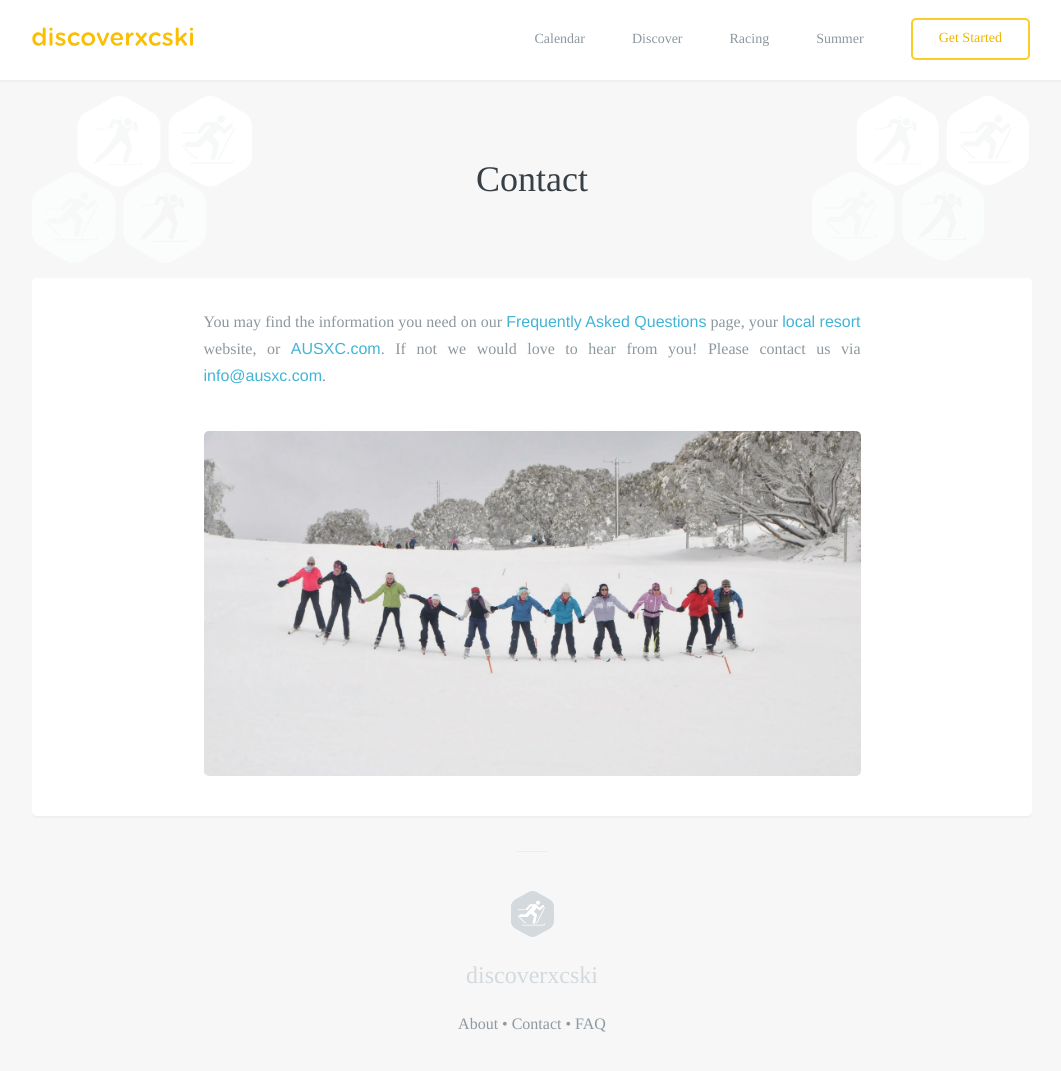
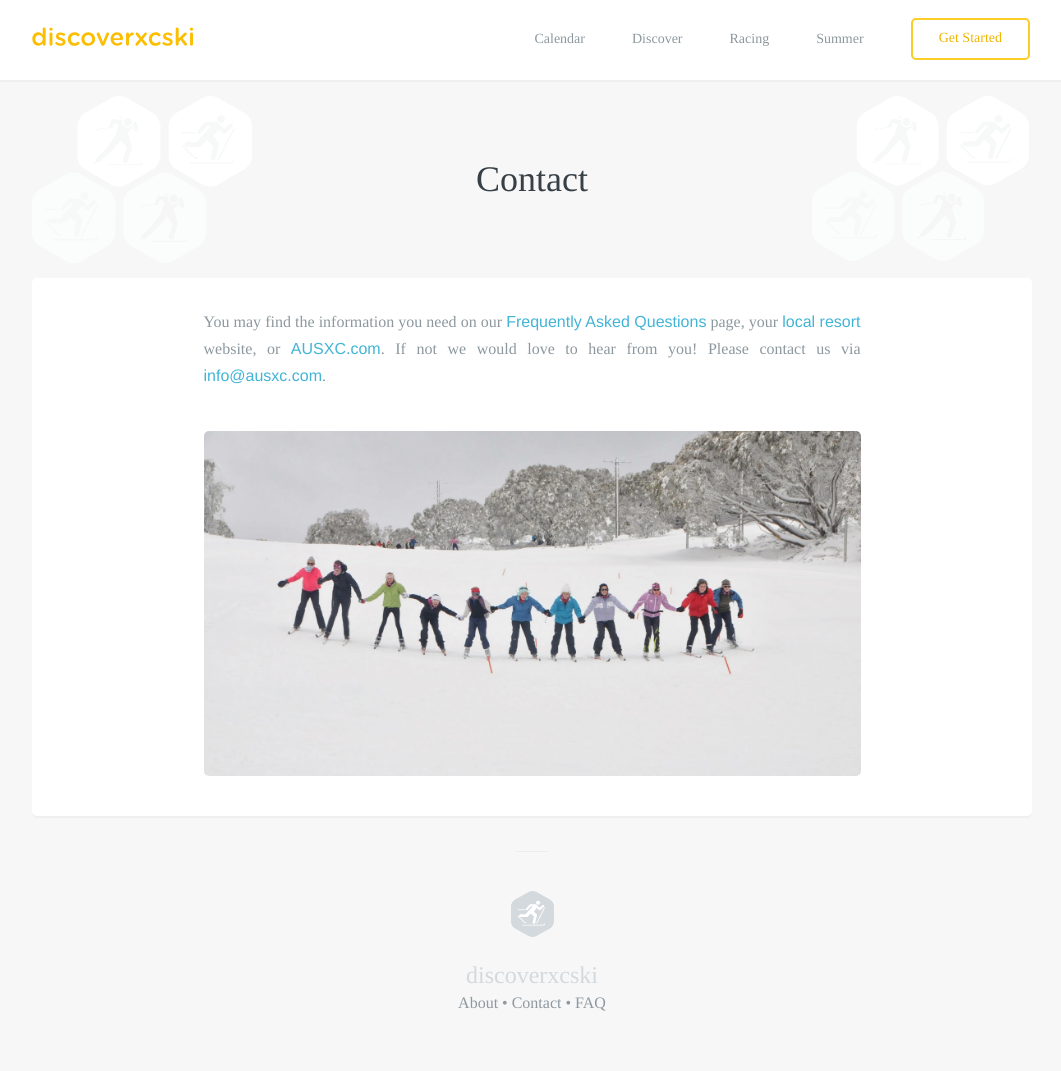
Before and after one commit to robcatto/robcatto.github.io, a Jekyll site: the page built from contact/index.html, in a window 1280 px wide and 1089 px high. Shown: the top 1071 px of the window, without its empty margins (108-1169 px from the left). Built offline with Jekyll 4.4.1, drawn with Linux system fonts in a browser that asks for light colours; some web fonts are replaced; Markdown is read by kramdown in place of the engine named in the settings.

Commit message:
Update default.html

```diff
--- a/_layouts/default.html
+++ b/_layouts/default.html
@@ -161,7 +161,7 @@
 </svg>
 
 <p class="footer_heading">discoverxcski</p>
-<p class="footer_subheading">About • Contact • FAQ</p>
+<div class="footer_subheading">About • Contact • FAQ</p>
 
         </footer>
 
```
